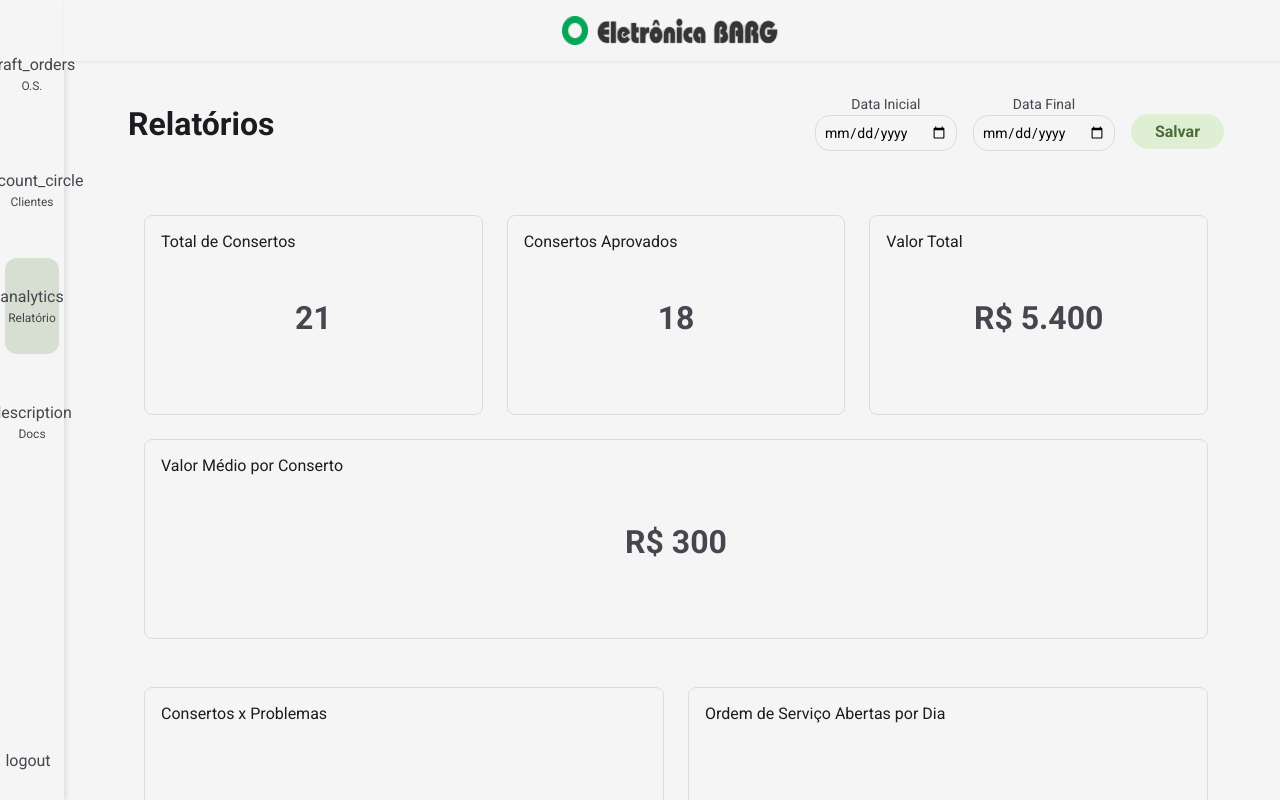
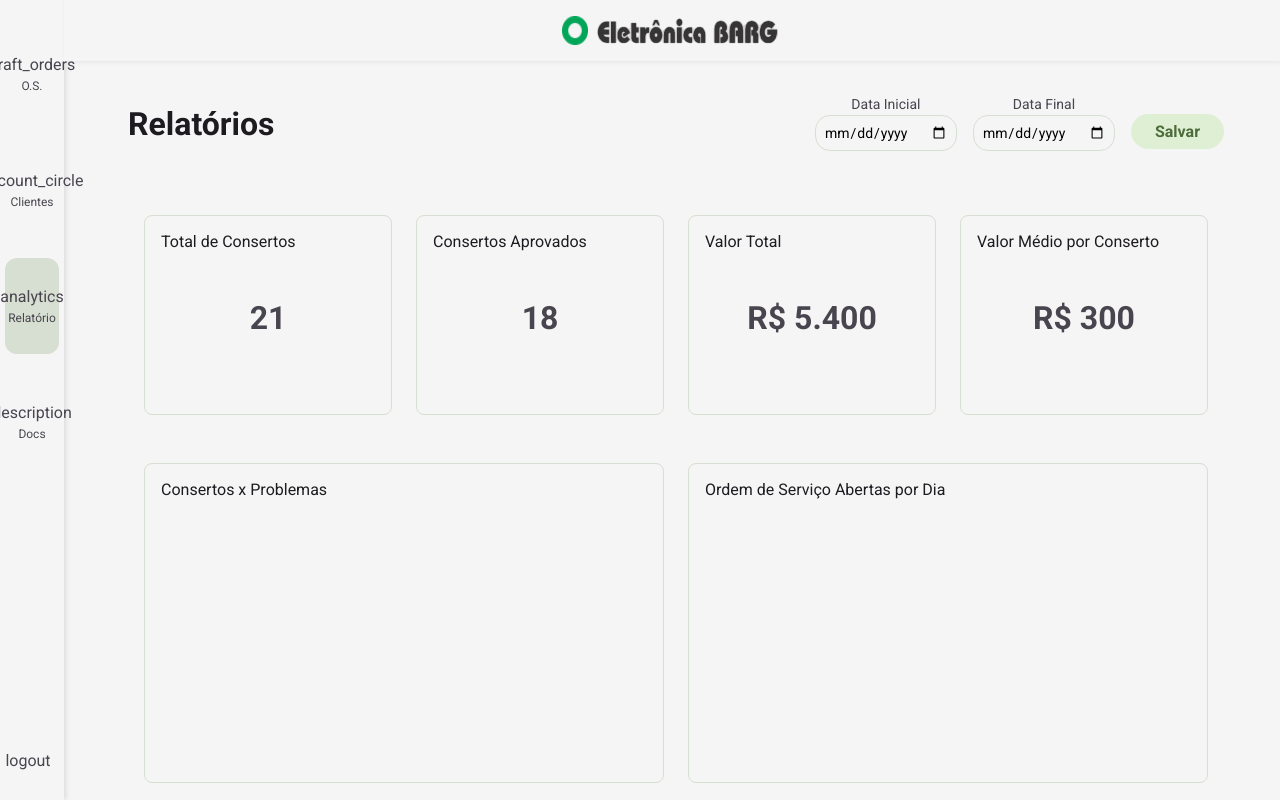
Before and after one commit to YasminZanonBarg/EletronicaBarg, a React (Vite) app: page /Report in a window 1280 px wide. Built offline with nearby package versions, Linux system fonts and the light colour scheme; no server answers.

Commit message:
report page

```diff
--- a/src/pages/Report/styles.ts
+++ b/src/pages/Report/styles.ts
@@ -61,8 +61,8 @@ export const ReportSmallContainers = styled.div`
   padding: 1rem;
 
   > div {
-    flex: 1 1 20vw;
-    width: 20vw;
+    flex: 1 1 15vw;
+    width: 15vw;
     height: 25vh;
   }
 `;
```
